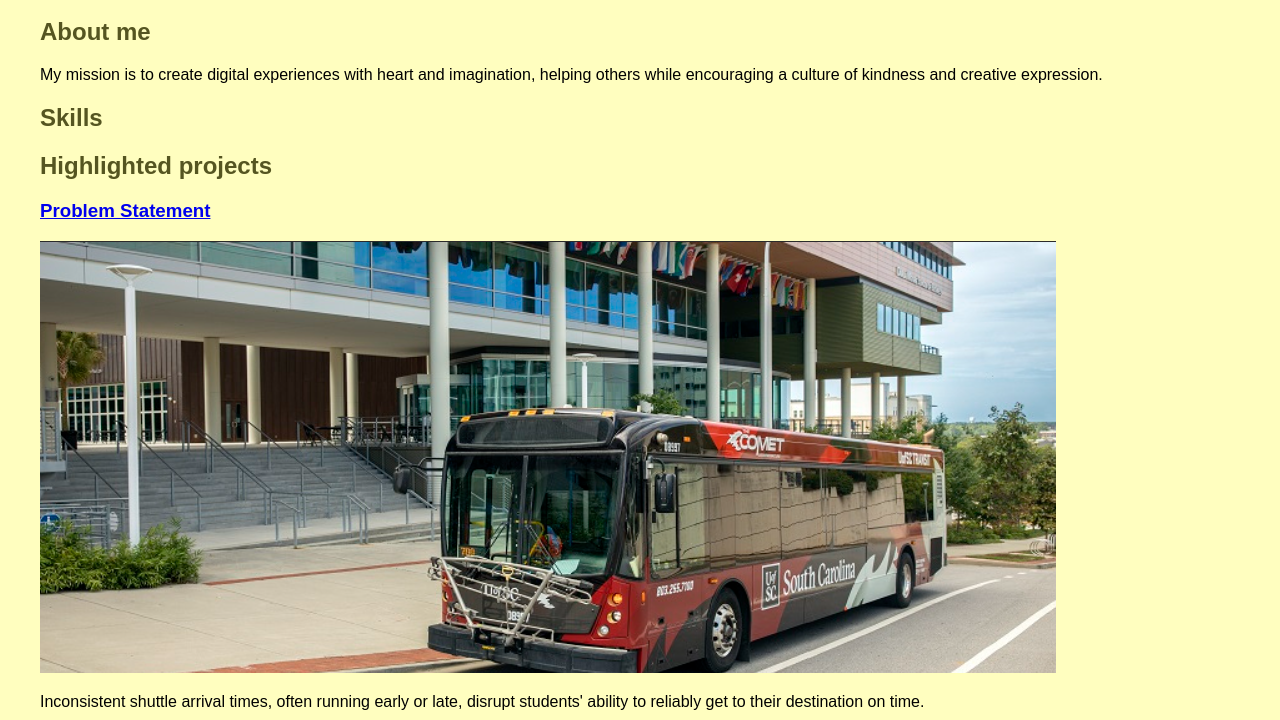
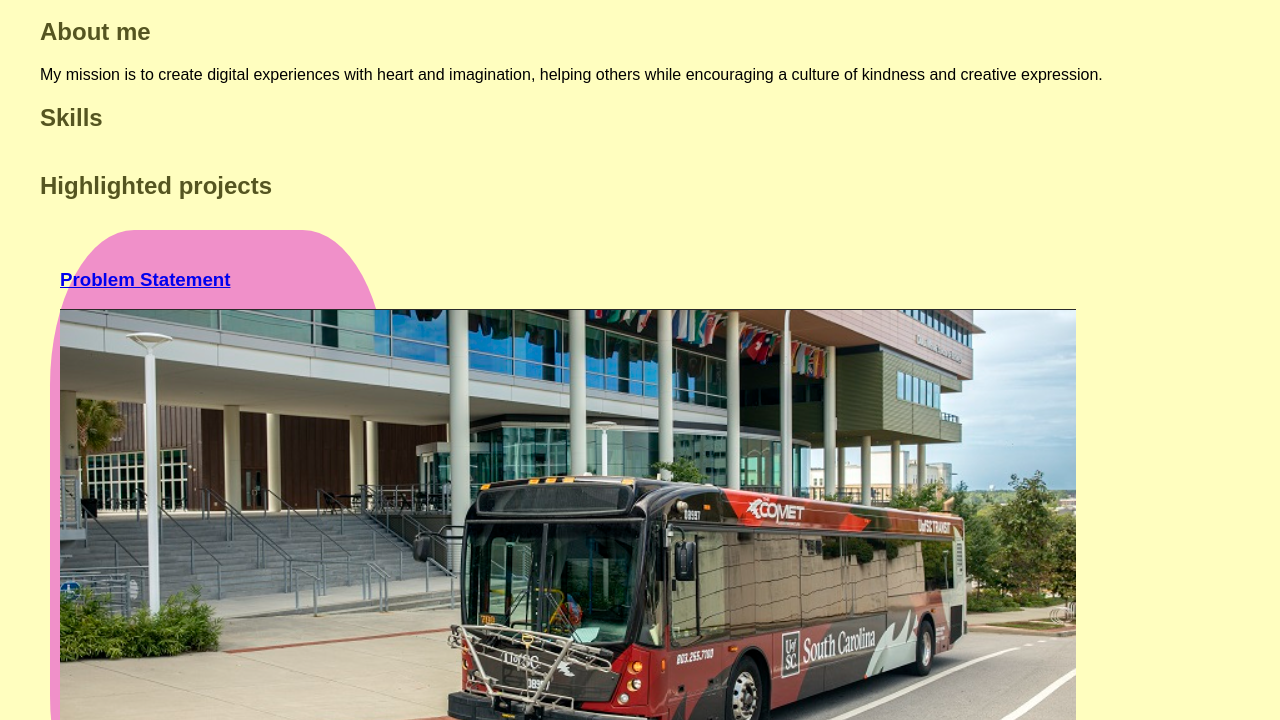
Before and after one commit to NataliaF-alt/NataliaF-alt.github.io, a plain HTML site: page index.html in a window 1280 px wide. Shown: the part 80-800 px from the top of the page. Drawn offline with Linux system fonts and the light colour scheme.

Commit message:
Code added

```diff
--- a/styles.css
+++ b/styles.css
@@ -10,3 +10,11 @@ text-align: center;
 h2 {
     color: #555521;
 }
+.projects { display:flex; flex-wrap:wrap; } /* condensed to save space */
+.project {
+width: 30%;
+margin: 10px;
+padding: 20px 10px;
+background: rgb(240, 144, 201); /* pick a color */
+border-radius: 25%;
+}
```
